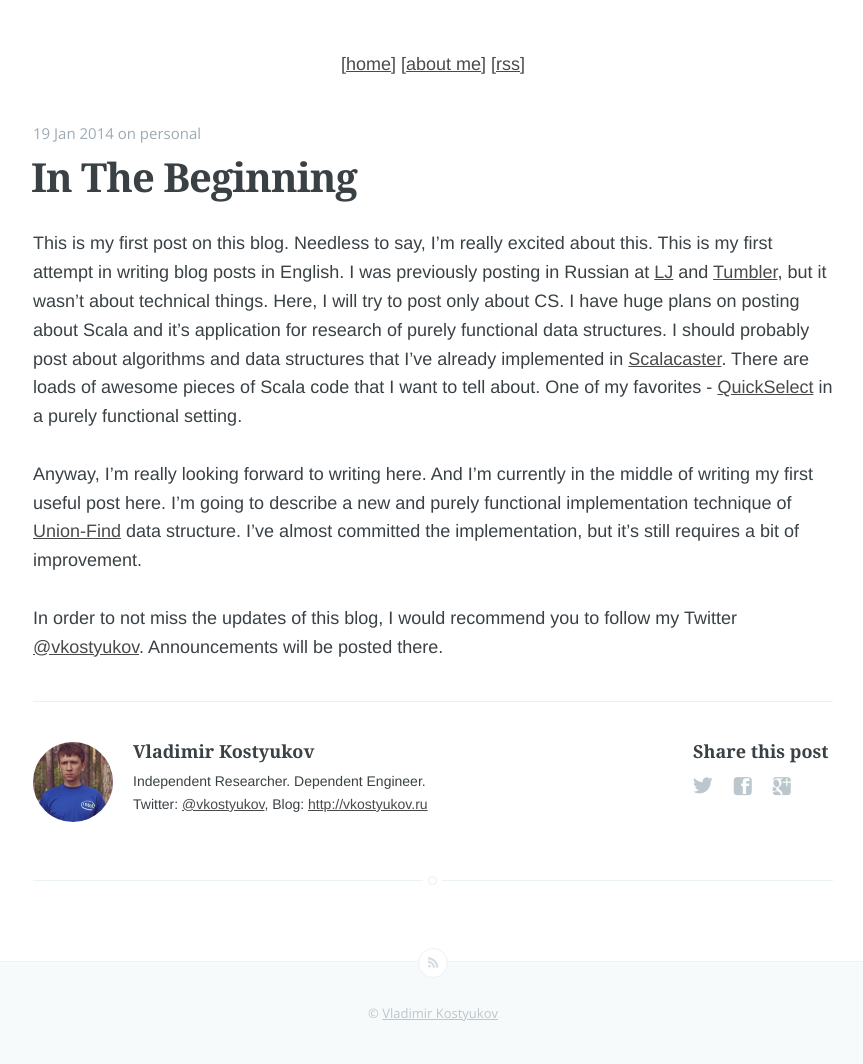
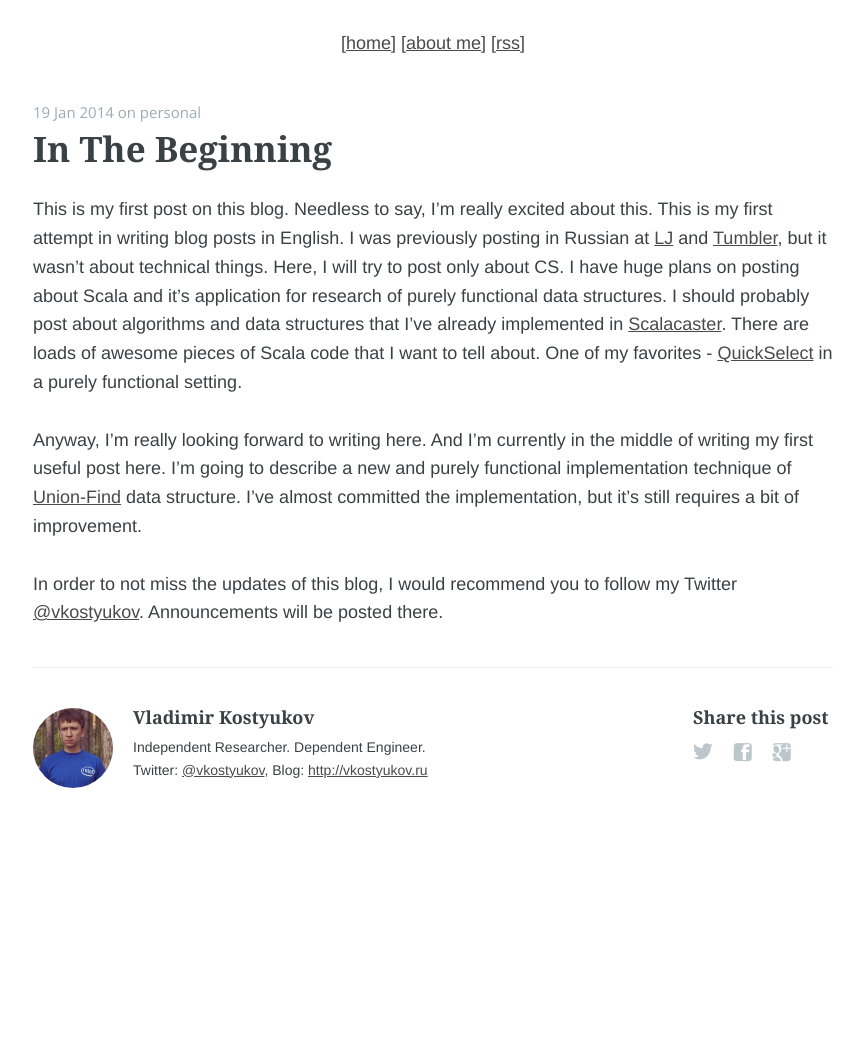
Before and after one commit to vkostyukov/vkostyukov.github.com, a Jekyll site: the page built from _posts/2014-01-19-in-the-beginning.markdown, in a window 1280 px wide. Shown: the whole page, without its empty margins (207-1070 px from the left). Built offline with Jekyll 4.4.1, drawn with Linux system fonts in a browser that asks for light colours; Markdown is read by kramdown in place of the engine named in the settings; after the commit the page ends 900 px from its top, so only the background shows below that.

Commit message:
Redesigin

```diff
--- a/_layouts/default.html
+++ b/_layouts/default.html
@@ -24,19 +24,12 @@
 
     {{ content }}
 
-    <footer class="site-footer">
-        <a class="subscribe icon-feed" href="{{ site.baseurl }}rss.xml"><span class="tooltip">Subscribe!</span></a>
-        <div class="inner">
-             <section class="copyright"> &copy; <a href="{{ site.baseurl }}">{{ site.name }}</a></section>
-        </div>
-    </footer>
-
-
     <script type="text/javascript" src="/assets/js/jquery-1.10.2.min.js"></script>
     <script type="text/javascript" src="/assets/js/jquery.fitvids.js"></script>
     <script type="text/javascript" src="/assets/js/index.js"></script>
 
     <!-- Google Analytics Tracking code -->
+    <!--
     <script type="text/javascript">
 
       var _gaq = _gaq || [];
@@ -50,5 +43,6 @@
       })();
 
     </script>
+    -->
 </body>
 </html>
--- a/_layouts/post.html
+++ b/_layouts/post.html
@@ -5,25 +5,14 @@ archive: false
 about: about/
 ---
 
-<header class="site-head">
-    <div class="vertical">
-        <div class="site-head-content" class="inner">
-            {% if site.logo %}
-                <a class="blog-logo" href="{{ site.url }}">
-                    <img src="{{ site.url }}/{{ site.logo}}" alt="{{ site.name}}" />
-                </a>
-            {% endif %}
-        </div>
-    </div>
-</header>
+<main class="content" role="main">
+    <br />
+    <center/>
+      <a href='{{site.baseurl}}'>[home]</a>
+      <a href='{{site.baseurl}}{{ page.about }}'>[about me]</a>
+      <a href="{{ site.baseurl }}rss.xml">[rss]</a>
+    </center>
 
-<center/>
-  <a href='{{site.baseurl}}'>[home]</a>
-  <a href='{{site.baseurl}}{{ page.about }}'>[about me]</a>
-  <a href="{{ site.baseurl }}rss.xml">[rss]</a>
-</center>
-
-<main class="content" role="main">
     <article class="post">
 <!--
         <header class="post-header">
@@ -46,7 +35,7 @@ about: about/
             {% endif %}
        	</span>
 
-        <h2 class="post-title">{{ page.title }}</h2>
+        <h3 class="post-title">{{ page.title }}</h3>
 
         <section class="post-content">
             {{content}}
--- a/assets/css/screen.css
+++ b/assets/css/screen.css
@@ -418,14 +418,15 @@ margin on the iframe, cause it breaks stuff. */
     width:80%;
     max-width: 800px;
     margin: 4rem auto;
-    padding-bottom: 4rem;
-    border-bottom: #EBF2F6 1px solid;
+    padding-bottom: 1rem;
+    /*border-bottom: #EBF2F6 1px solid;*/
     word-break: break-word;
     hyphens: auto;
 }
 
 /* Add a little circle in the middle of the border-bottom on our .post
    just for the lolz and stylepoints. */
+/*
 .post:after {
     display: block;
     content: "";
@@ -442,6 +443,7 @@ margin on the iframe, cause it breaks stuff. */
     border-radius: 100%;
     box-shadow: #fff 0 0 0 5px;
 }
+*/
 
 .post-title {
     margin:0;
```
Also changed, not shown: _layouts/page.html (+8 -31 lines), index.html (+9 -7 lines).
